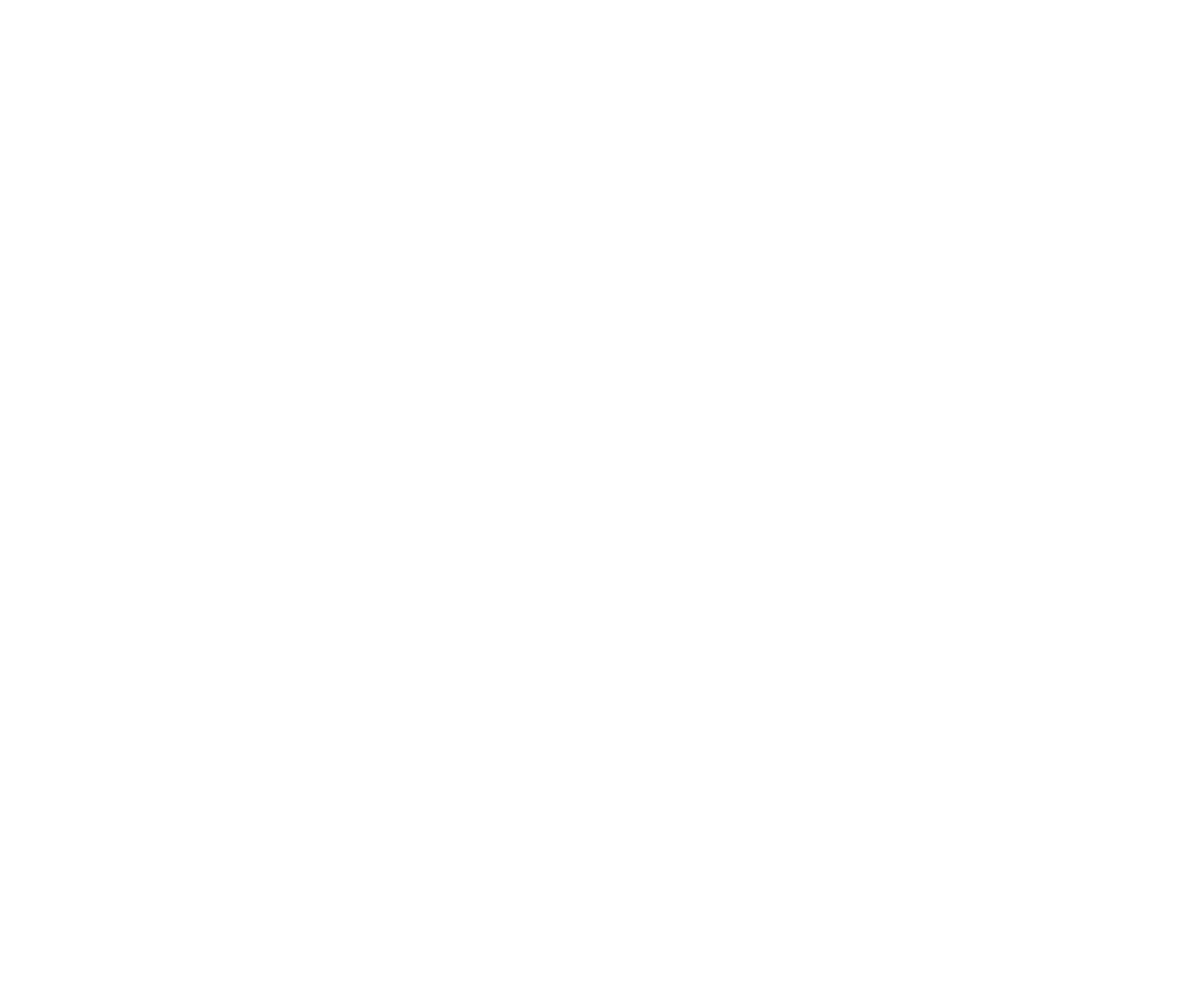
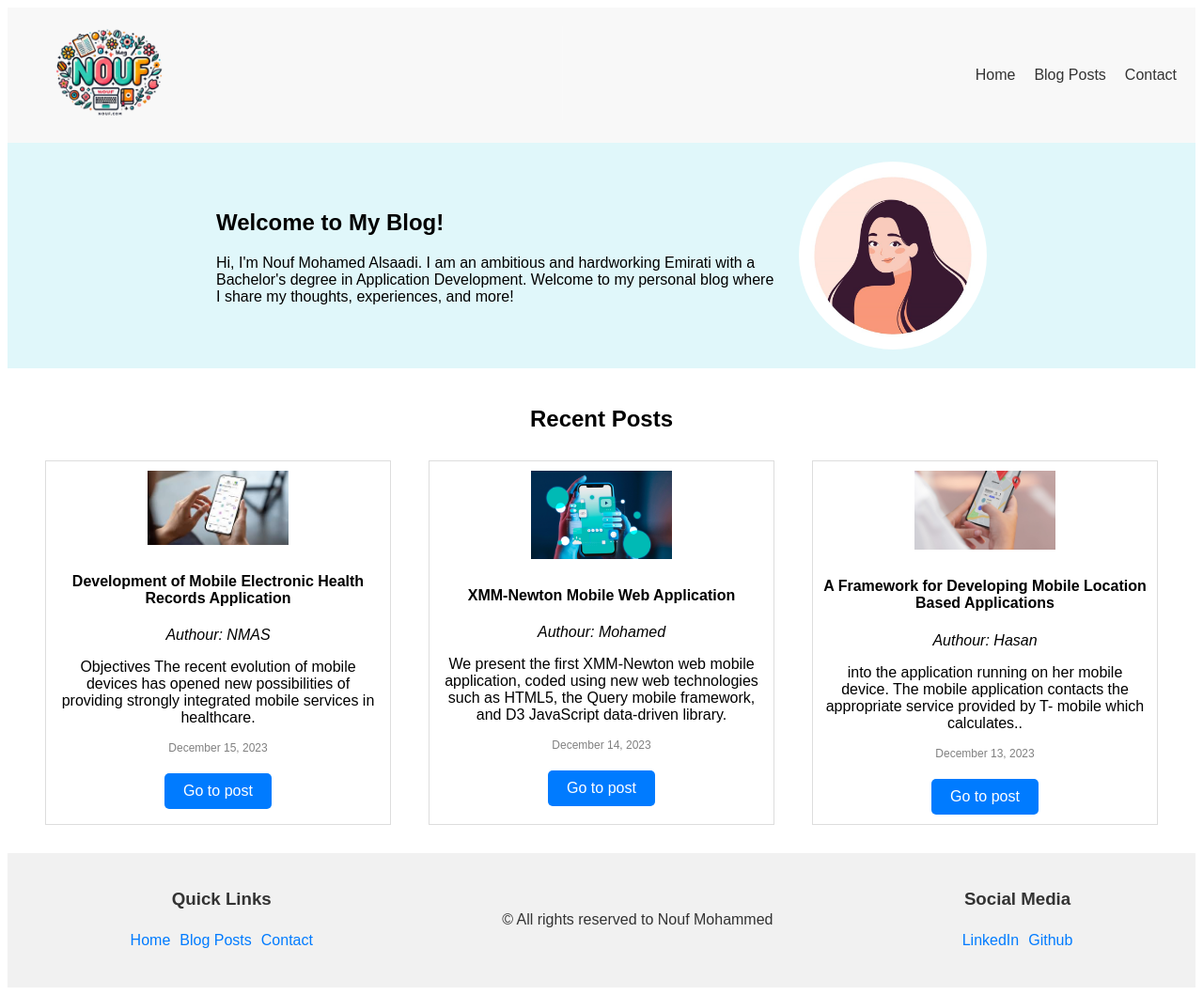
Before and after one commit to NoufAlsaadi/my-blog, a plain HTML site: page index.html in a window 1280 px wide. Shown: the whole page at 94% size. Before the commit the page ends 800 px from the top, so only its background shows below. Drawn offline with Linux system fonts and the light colour scheme.

Commit message:
Updated homepage layout with new design

```diff
--- a/index.html
+++ b/index.html
@@ -0,0 +1,81 @@
+<!DOCTYPE html>
+<html lang="en">
+<head>
+    <meta charset="UTF-8">
+    <meta name="viewport" content="width=device-width, initial-scale=1.0">
+    <title>Nouf Blog</title>
+    <link rel="stylesheet" href="styles.css"> <!-- Optional: Link to CSS file -->
+</head>
+<body>
+    <header>
+        <a href="index.html"><img src="8.png" alt="Nouf Blog Logo" class="logo"></a>
+        <nav>
+            <ul>
+                <li><a href="index.html">Home</a></li>
+                <li><a href="blog-post.html">Blog Posts</a></li>
+                <li><a href="contact.html">Contact</a></li>
+            </ul>
+        </nav>
+    </header>
+
+    <!-- Welcome Section -->
+    <section id="welcome">
+        <div class="welcome-content">
+            <h2>Welcome to My Blog!</h2>
+            <p>Hi, I'm Nouf Mohamed Alsaadi. I am an ambitious and hardworking Emirati with a Bachelor's degree in Application Development. Welcome to my personal blog where I share my thoughts, experiences, and more!</p>
+        </div>
+        <img src="my-photo.jpg" alt="Nouf Mohamed Alsaadi" class="welcome-photo">
+    </section>
+
+    <!-- Blog Posts Section -->
+    <section id="blog-posts">
+        <h2>Recent Posts</h2>
+        <div class="posts-container">
+            <article>
+                <a href="post1.html"><img src="11.jpg" alt="First Blog Post"></a>
+                <h4>Development of Mobile Electronic Health Records Application</h4>
+                <address>Authour: NMAS</address>
+                <p>Objectives The recent evolution of mobile devices has opened new possibilities of providing strongly integrated mobile services in healthcare.</p>
+                <time datetime="2023-12-15">December 15, 2023</time>
+                <a href="post1.html" class="read-more-btn">Go to post</a>
+            </article>
+            <article>
+                <a href="post2.html"><img src="22.png" alt="Second Blog Post"></a>
+                <h4>XMM-Newton Mobile Web Application</h4>
+                <address>Authour: Mohamed</address>
+                <p>We present the first XMM-Newton web mobile application, coded using new web technologies such as HTML5, the Query mobile framework, and D3 JavaScript data-driven library.</p>
+                <time datetime="2023-12-14">December 14, 2023</time>
+                <a href="post2.html" class="read-more-btn">Go to post</a>
+            </article>
+            <article>
+                <a href="post3.html"><img src="33.jpg" alt="Third Blog Post"></a>
+                <h4>A Framework for Developing Mobile Location Based Applications</h4>
+                <address>Authour: Hasan</address>
+                <p> into the application running on her mobile device. The mobile application contacts the appropriate service provided by T- mobile which calculates..</p>
+                <time datetime="2023-12-13">December 13, 2023</time>
+                <a href="post3.html" class="read-more-btn">Go to post</a>
+            </article>
+        </div>
+    </section>
+
+    <footer>
+        <div class="footer-links">
+            <h3>Quick Links</h3>
+            <ul>
+                <li><a href="index.html">Home</a></li>
+                <li><a href="blog-post.html">Blog Posts</a></li>
+                <li><a href="contact.html">Contact</a></li>
+            </ul>
+        </div>
+        <p>&copy; All rights reserved to Nouf Mohammed</p>
+
+        <div class="footer-social">
+            <h3>Social Media</h3>
+            <ul>
+                <li><a href="https://www.linkedin.com/in/nouf-mohamed-b93347ba/" target="_blank">LinkedIn</a></li>
+                <li><a href="https://github.com/NoufAlsaadi" target="_blank">Github</a></li>
+            </ul>
+        </div>
+    </footer>
+</body>
+</html>
```
Also changed, not shown: blog-post.html (+6 -3 lines), GitHub-Link.txt (added).
